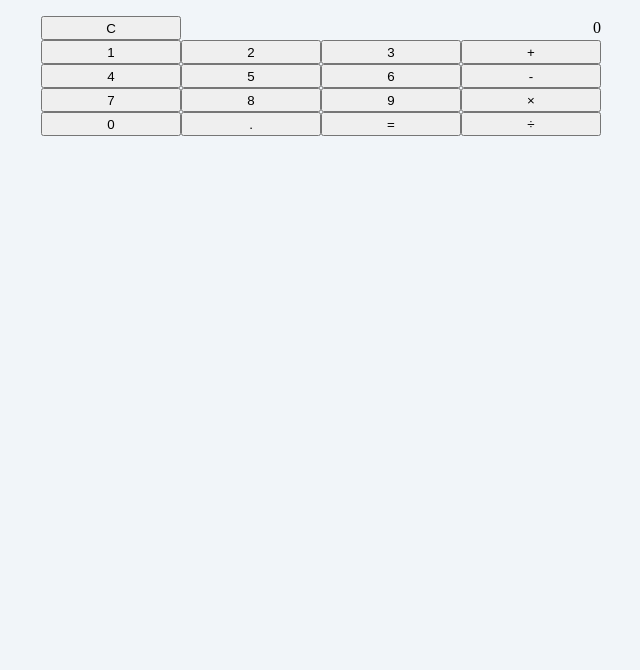
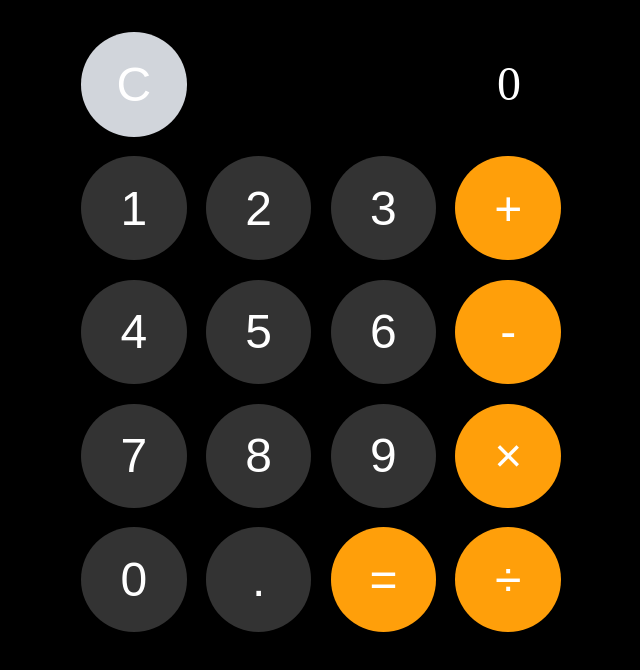
Before and after one commit to mihyunLee/calculator-JS, a plain HTML site: page index.html in a window 1280 px wide. Shown: the whole page, without its empty margins (319-959 px from the left). Drawn offline with Linux system fonts and the light colour scheme.

Commit message:
style: css 수정

```diff
--- a/index.html
+++ b/index.html
@@ -8,28 +8,30 @@
   </head>
   <body>
     <div id="calculator" class="px-4">
-      <button id="clear">C</button>
+      <button id="clear" class="btn bg-gray-300">C</button>
       <div id="calculate-display">0</div>
 
-      <button data-num="1" class="number">1</button>
-      <button data-num="2" class="number">2</button>
-      <button data-num="3" class="number">3</button>
-      <button data-ops="plus" class="operation">+</button>
+      <button data-num="1" class="number btn">1</button>
+      <button data-num="2" class="number btn">2</button>
+      <button data-num="3" class="number btn">3</button>
+      <button data-ops="plus" class="operation btn">+</button>
 
-      <button data-num="4" class="number">4</button>
-      <button data-num="5" class="number">5</button>
-      <button data-num="6" class="number">6</button>
-      <button data-ops="minus" class="operation">-</button>
+      <button data-num="4" class="number btn">4</button>
+      <button data-num="5" class="number btn">5</button>
+      <button data-num="6" class="number btn">6</button>
+      <button data-ops="minus" class="operation btn">-</button>
 
-      <button data-num="7" class="number">7</button>
-      <button data-num="8" class="number">8</button>
-      <button data-num="9" class="number">9</button>
-      <button data-ops="multi" class="operation">×</button>
+      <button data-num="7" class="number btn">7</button>
+      <button data-num="8" class="number btn">8</button>
+      <button data-num="9" class="number btn">9</button>
+      <button data-ops="multi" class="operation btn">×</button>
 
-      <button data-num="0" class="number">0</button>
-      <button data-num="." class="number">.</button>
-      <button data-ops="equal" id="equal-button" class="operation">=</button>
-      <button data-ops="divide" class="operation">÷</button>
+      <button data-num="0" class="number btn">0</button>
+      <button data-num="." class="number btn">.</button>
+      <button data-ops="equal" id="equal-button" class="operation btn">
+        =
+      </button>
+      <button data-ops="divide" class="operation btn">÷</button>
     </div>
     <script src="src/js/app.js"></script>
   </body>
--- a/src/css/index.css
+++ b/src/css/index.css
@@ -8,18 +8,42 @@ body {
   font-size: 1rem;
   font-weight: normal;
   line-height: 1.5;
-  background-color: #f1f5f9;
+  background-color: black;
 }
 
 #calculator {
-  max-width: 560px;
-  margin: 1rem auto;
+  width: 480px;
+  height: 600px;
+  margin: 2rem auto;
   display: grid;
   grid-template-columns: repeat(4, 1fr);
   grid-template-rows: repeat(5, 1fr);
+  align-items: center;
+  justify-items: center;
+  gap: 1.2rem;
+  color: white;
+}
+
+#calculator > * {
+  font-size: 3rem;
 }
 
 #calculate-display {
   grid-column: 2 / span 3;
   text-align: right;
+  padding: 0 40px;
+  justify-self: flex-end;
 }
+
+.number {
+  background-color: rgb(51, 51, 51);
+}
+
+.operation {
+  background-color: rgb(255, 159, 10);
+}
+
+button:hover {
+  opacity: 0.8;
+  transition: 0.3s;
+}
--- a/src/css/shared/modules/button.css
+++ b/src/css/shared/modules/button.css
@@ -1,9 +1,10 @@
 .btn {
-  height: 36px;
-  min-width: 64px;
+  height: 100%;
+  width: 100%;
   padding: 0 16px;
-  border-radius: 4px;
+  border-radius: 50%;
   outline: 0;
   border-style: none;
+  color: white;
   cursor: pointer;
 }
```
